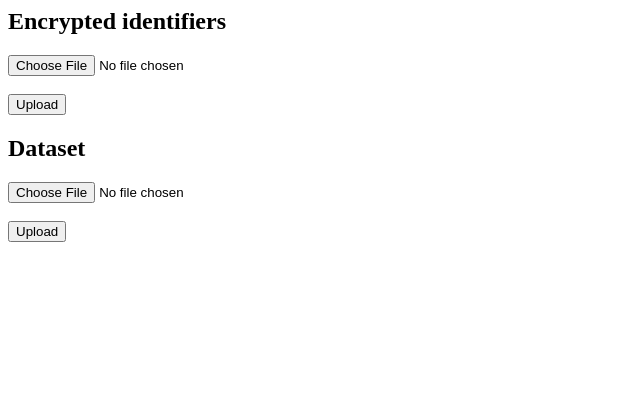
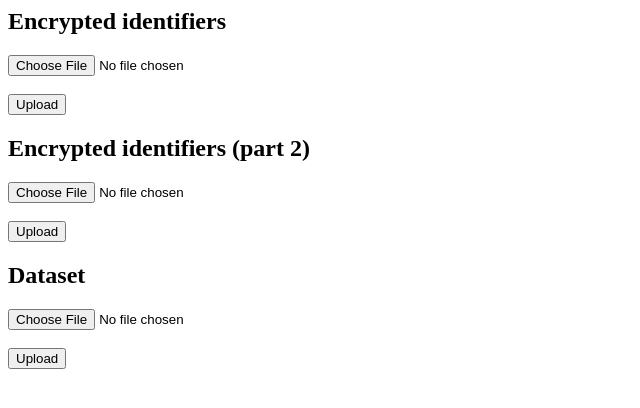
Before and after one commit to MaastrichtU-CDS/projects_vwdata_dms-storage, a Flask app: page / in a window 1280 px wide. Shown: the top 408 px of the page, without its empty margins (0-640 px from the left). Run offline with Flask 2, Linux system fonts and the light colour scheme; parts of the project's set-up code (start-up, migrations or seed data) failed here and were passed over.

Commit message:
Update index.html

```diff
--- a/app/templates/index.html
+++ b/app/templates/index.html
@@ -15,6 +15,15 @@
         </div>
 
         <div>
+            <h2>Encrypted identifiers (part 2)</h2>
+            <form method="POST" enctype="multipart/form-data">
+                <input type="hidden" name="fileType" id="fileType" value="encryptedIdentifiersPartTwo"/>
+                <input type="file" name="fileObject" id="fileObject"/><br/><br/>
+                <input type="submit" value="Upload"/>
+            </form>
+        </div>
+
+        <div>
             <h2>Dataset</h2>
             <form method="POST" enctype="multipart/form-data">
                 <input type="hidden" name="fileType" id="fileType" value="dataset"/>
```
